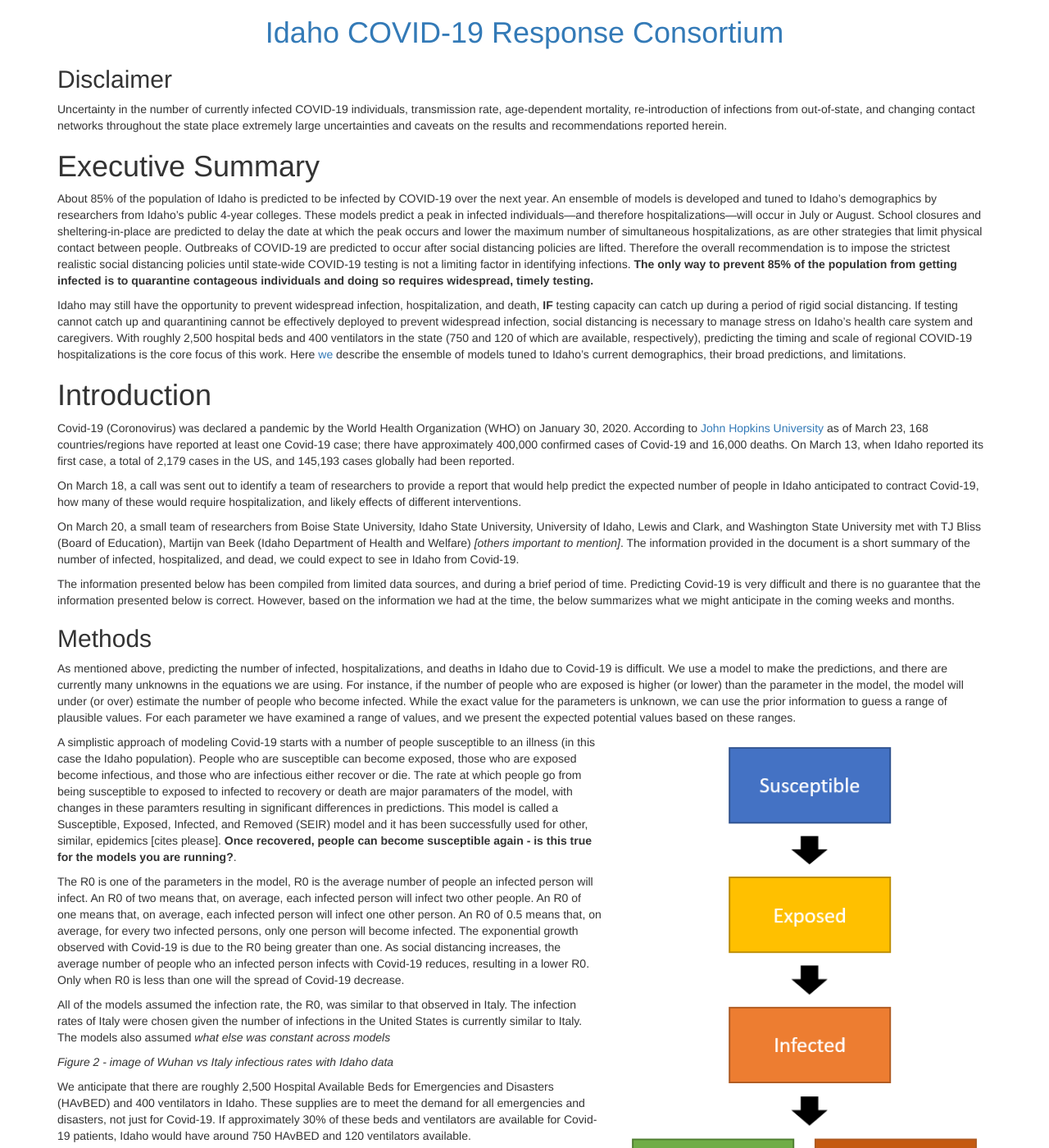
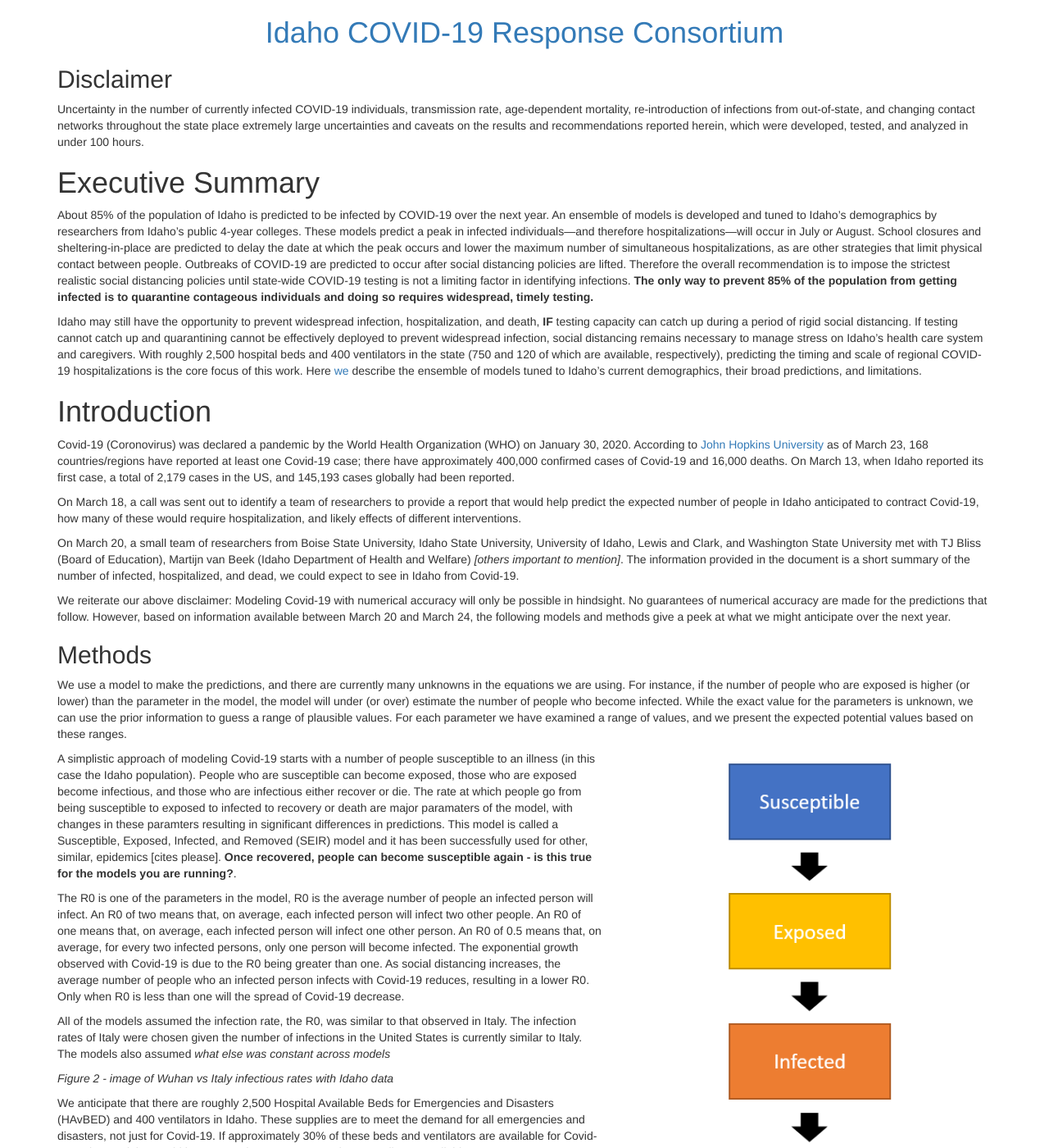
Before and after one commit to magbenji/summary, a Jekyll site: the page built from index.md, in a window 1280 px wide and 1400 px high. Shown: the whole window at 82% size. Built offline with Jekyll 4.4.1, drawn with Linux system fonts in a browser that asks for light colours.

Commit message:
Some intro rewriting

```diff
--- a/index.md
+++ b/index.md
@@ -6,7 +6,7 @@ root: .            # Can leave this alone
 [//]: # (MD Cheat sheet: https://www.markdownguide.org/cheat-sheet/)
 
 ## Disclaimer
-Uncertainty in the number of currently infected COVID-19 individuals, transmission rate, age-dependent mortality, re-introduction of infections from out-of-state, and changing contact networks throughout the state place extremely large uncertainties and caveats on the results and recommendations reported herein.
+Uncertainty in the number of currently infected COVID-19 individuals, transmission rate, age-dependent mortality, re-introduction of infections from out-of-state, and changing contact networks throughout the state place extremely large uncertainties and caveats on the results and recommendations reported herein, which were developed, tested, and analyzed in under 100 hours.
 
 # Executive Summary
 About 85% of the population of Idaho is predicted to be infected by COVID-19 over the next year.
@@ -18,7 +18,7 @@ Therefore the overall recommendation is to impose the strictest realistic social
 **The only way to prevent 85% of the population from getting infected is to quarantine contageous individuals and doing so requires widespread, timely testing.**
 
 Idaho may still have the opportunity to prevent widespread infection, hospitalization, and death, **IF** testing capacity can catch up during a period of rigid social distancing.
-If testing cannot catch up and quarantining cannot be effectively deployed to prevent widespread infection, social distancing is necessary to manage stress on Idaho's health care system and caregivers.
+If testing cannot catch up and quarantining cannot be effectively deployed to prevent widespread infection, social distancing remains necessary to manage stress on Idaho's health care system and caregivers.
 With roughly 2,500 hospital beds and 400 ventilators in the state (750 and 120 of which are available, respectively), predicting the timing and scale of regional COVID-19 hospitalizations is the core focus of this work.
 Here [we][idaho] describe the ensemble of models tuned to Idaho's current demographics, their broad predictions, and limitations.
 
@@ -29,10 +29,14 @@ On March 18, a call was sent out to identify a team of researchers to provide a
 
 On March 20, a small team of researchers from Boise State University, Idaho State University, University of Idaho, Lewis and Clark, and Washington State University met with TJ Bliss (Board of Education), Martijn van Beek (Idaho Department of Health and Welfare) *[others important to mention]*. The information provided in the document is a short summary of the number of infected, hospitalized, and dead, we could expect to see in Idaho from Covid-19.
 
-The information presented below has been compiled from limited data sources, and during a brief period of time. Predicting Covid-19 is very difficult and there is no guarantee that the information presented below is correct. However, based on the information we had at the time, the below summarizes what we might anticipate in the coming weeks and months.
+We reiterate our above disclaimer: Modeling Covid-19 with numerical accuracy will only be possible in hindsight.
+No guarantees of numerical accuracy are made for the predictions that follow.
+However, based on information available between March 20 and March 24, the following models and methods give a peek at what we might anticipate over the next year.
 
 ## Methods
-As mentioned above, predicting the number of infected, hospitalizations, and deaths in Idaho due to Covid-19 is difficult. We use a model to make the predictions, and there are currently many unknowns in the equations we are using. For instance, if the number of people who are exposed is higher (or lower) than the parameter in the model, the model will under (or over) estimate the number of people who become infected. While the exact value for the parameters is unknown, we can use the prior information to guess a range of plausible values. For each parameter we have examined a range of values, and we present the expected potential values based on these ranges.
+We use a model to make the predictions, and there are currently many unknowns in the equations we are using.
+For instance, if the number of people who are exposed is higher (or lower) than the parameter in the model, the model will under (or over) estimate the number of people who become infected.
+While the exact value for the parameters is unknown, we can use the prior information to guess a range of plausible values. For each parameter we have examined a range of values, and we present the expected potential values based on these ranges.
 
 <figure style="float:right;width:40%;margin-left:20px">
 <img src="./fig/SEIR.PNG" >
```
